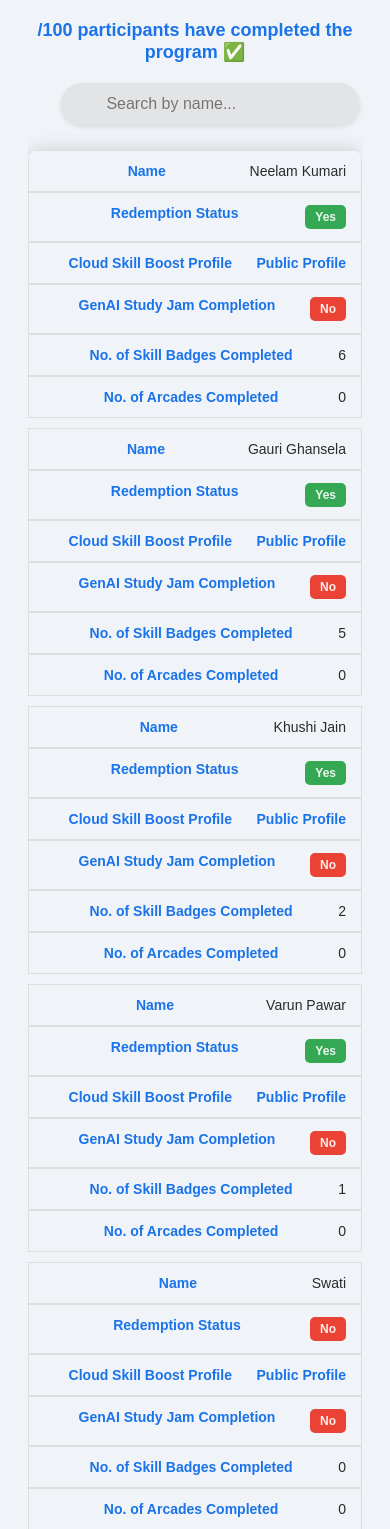
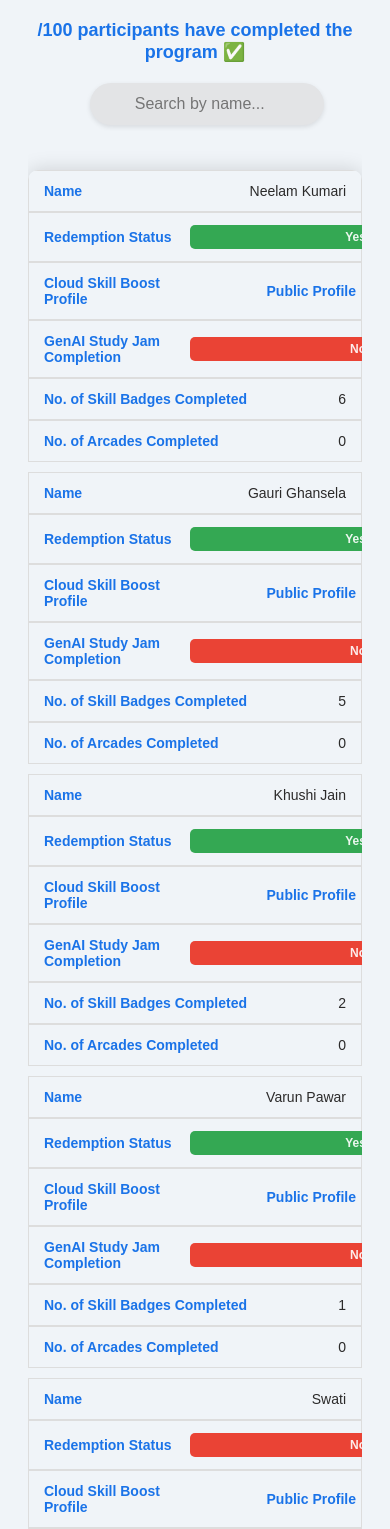
Before and after one commit to ParishiMishra/Cloud-Study-Jams-2025, a Flask app: page / in a window 390 px wide. Shown: the part 235-1764 px from the top of the page. Run offline with Flask 3, Linux system fonts and the light colour scheme.

Commit message:
responsive

```diff
--- a/static/css/style.css
+++ b/static/css/style.css
@@ -11,6 +11,11 @@
     -webkit-overflow-scrolling: touch;
 }
 
+/* Make sure table container doesn't allow awkward horizontal gaps */
+.table-responsive {
+    width: 100%;
+}
+
 .styled-table {
     width: 100%;
     border-collapse: collapse;
@@ -20,6 +25,7 @@
 .styled-table th, .styled-table td {
     padding: 12px 10px;
     font-size: 14px;
+    word-break: break-word; /* allow long words/URLs to wrap */
 }
 
 @media (max-width: 600px) {
@@ -43,14 +49,29 @@
         justify-content: space-between;
         padding: 8px;
         border: 1px solid #dddddd;
+        align-items: center;
     }
 
     /* display labels */
     .styled-table td:before {
         content: attr(data-label);
-        flex: 1;
+        flex: 1 0 45%; /* label takes up about half of the row */
         font-weight: bold;
         color: #1A73E8;
+        padding-right: 10px;
+        text-align: left;
+    }
+
+    /* make value wrap and stay readable */
+    .styled-table td > * {
+        flex: 1 0 55%;
+        text-align: right;
+        white-space: normal;
+    }
+
+    /* ensure links and status badges look good on small screens */
+    .public-profile, .status {
+        display: inline-block;
     }
 }
 
@@ -58,6 +79,21 @@
     max-width: 1200px;
     margin: 0 auto;
     padding: 20px;
+}
+
+/* Responsive search input */
+.search-container {
+    width: 100%;
+    display: flex;
+    justify-content: center;
+    margin-bottom: 20px;
+}
+
+#search-input {
+    width: 100%;
+    max-width: 720px;
+    box-sizing: border-box;
+    margin: 0 10px;
 }
 
 header h1, header h2 {
@@ -183,39 +219,7 @@
     background-color: #0f58d0;
 }
 
-/*stats and search */
-/* work in progress
-.stats {
-    text-align: center;
-    margin-bottom: 20px;
-}
 
-.stat-boxes {
-    display: flex;
-    justify-content: center;
-    gap: 20px;
-    margin-top: 10px;
-}
-
-.stat-box {
-    background-color: #8badef;
-    border-radius: 10px;
-    padding: 15px;
-    width: 200px;
-}
-
-.stat-box p {
-    margin: 0;
-    font-size: 14px;
-    color: #1b1a1a;
-}
-
-.stat-box h3 {
-    margin: 10px 0 0;
-    font-size: 24px;
-    color: #1A73E8;
-}
-*/
 .search-container {
     position: relative;
     margin-bottom: 20px;
@@ -228,6 +232,15 @@
     top: 50%;
     transform: translateY(-50%);
     color: #666;
+}
+
+/* visually hidden - accessible labels */
+.sr-only {
+    position: absolute !important;
+    height: 1px; width: 1px;
+    overflow: hidden;
+    clip: rect(1px, 1px, 1px, 1px);
+    white-space: nowrap;
 }
 
 #search-input {
--- a/templates/index.html
+++ b/templates/index.html
@@ -41,7 +41,11 @@
         </div>
 
         <!-- Search bar -->
-        <input type="text" id="search-input" oninput="filterParticipants()" placeholder="Search by name...">
+        <div class="search-container">
+            <label for="search-input" class="sr-only">Search participants</label>
+            <i class="fa fa-search" aria-hidden="true"></i>
+            <input type="text" id="search-input" oninput="filterParticipants()" placeholder="Search by name..." aria-label="Search participants">
+        </div>
 
         <!-- participants table -->
         <div class="table-responsive">
```
